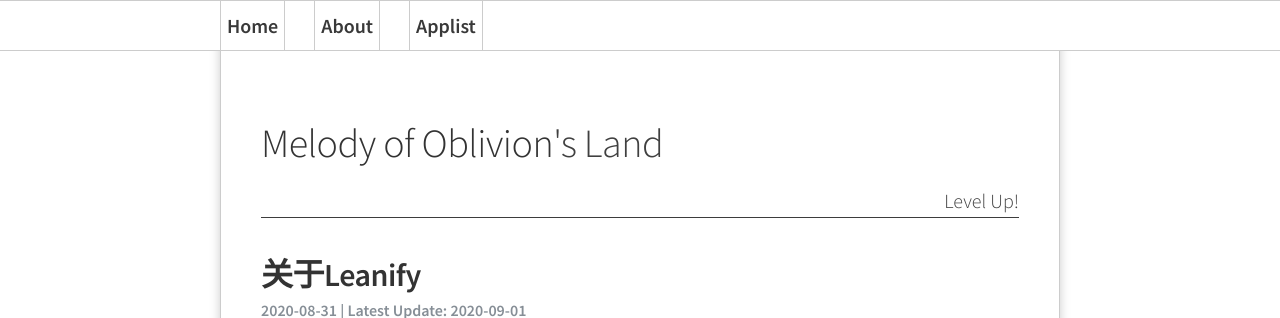
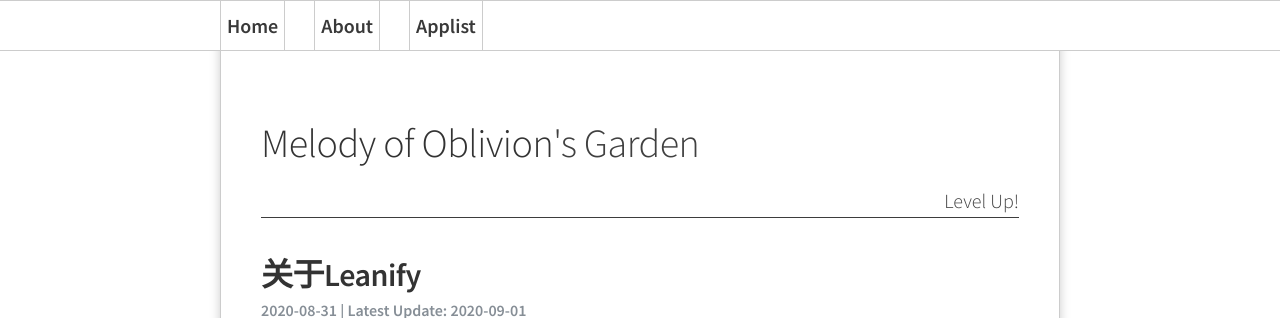
Before and after one commit to Melody-of-Oblivion/Melody-of-Oblivion.github.io, a Jekyll site: the page built from index.html, in a window 1280 px wide and 900 px high. Shown: the top 318 px of the window. Built offline with Jekyll 4.4.1, drawn with Linux system fonts in a browser that asks for light colours; the list of posts is cut into pages by our own code.

Commit message:
Update _config.yml

```diff
--- a/_config.yml
+++ b/_config.yml
@@ -5,7 +5,7 @@
 
 # Basic
 name:               "Melody of Oblivion"
-suffix:             "Land"
+suffix:             "Garden"
 sub:                "Level Up!"
 author:             "monSteRhhe"
 url:                "https://melody-of-oblivion.github.io"
```
